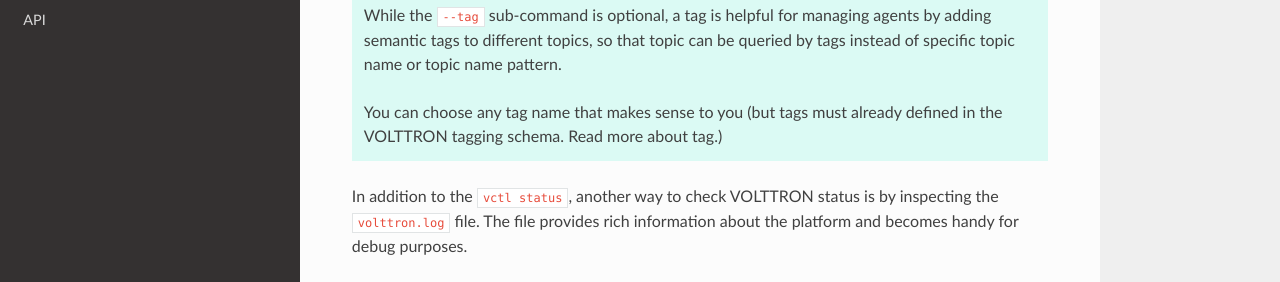
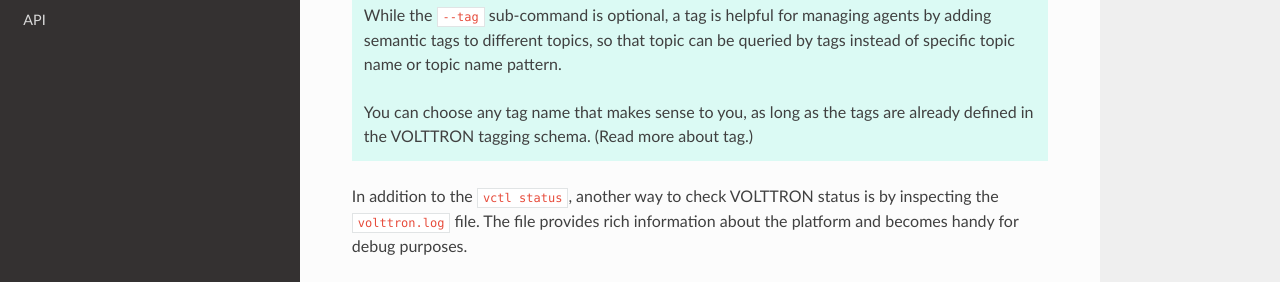
Before and after one commit to kefeimo/tutorial-template-rtd-test, a Sphinx documentation site: the page built from docs/source/quick-start.rst, in a window 1280 px wide and 900 px high, scrolled down 4718 px. Shown: the part 155-437 px from the top of the window. Built offline with Sphinx 7.4.7 and the Read the Docs theme 2.0.0, drawn with Linux system fonts in a browser that asks for light colours.

Commit message:
Update quick-start.rst

```diff
--- a/docs/source/quick-start.rst
+++ b/docs/source/quick-start.rst
@@ -248,7 +248,7 @@ From the above result, we can tell the listener agent is functioning properly!
 
     While the :code:`--tag` sub-command is optional, a tag is helpful for managing agents by adding semantic tags to different topics, so that topic can be queried by tags instead of specific topic name or topic name pattern.
 
-    You can choose any tag name that makes sense to you (but tags must already defined in the VOLTTRON tagging schema. Read more about :ref:`tag <Tagging-Service-Specification>`.)
+    You can choose any tag name that makes sense to you, as long as the tags are already defined in the VOLTTRON tagging schema. (Read more about :ref:`tag <Tagging-Service-Specification>`.)
 
 In addition to the :code:`vctl status`, another way to check VOLTTRON status is by inspecting the :code:`volttron.log` file. The file provides rich information about the platform and becomes handy for debug purposes.
 
```
